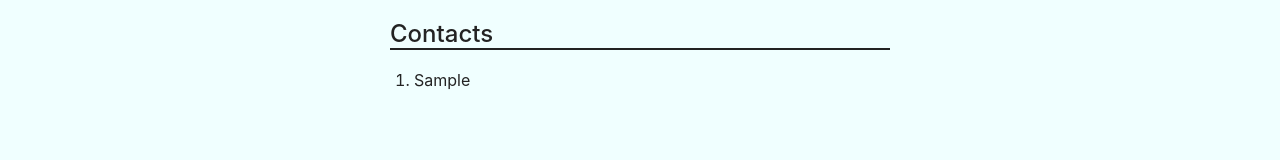
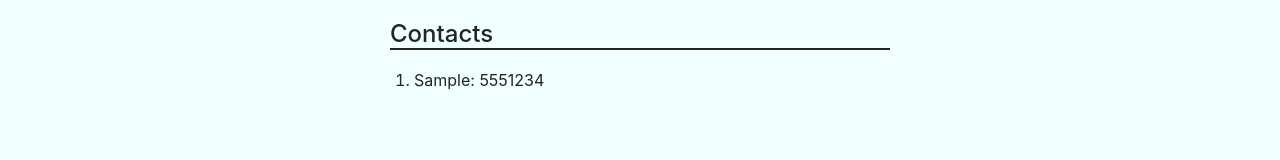
Before and after one commit to savchenkolex/goit-react-hw-02-phonebook, a React (Create React App) app: page / in a window 1280 px wide. Both pictures are taken after typing "Sample", "5551234" into the empty fields and a click on the button "Add Contact". Shown: the part 280-440 px from the top of the page. Built offline with nearby package versions, Linux system fonts and the light colour scheme.

Commit message:
show numbers

```diff
--- a/src/components/ListContacts/ListContacts.jsx
+++ b/src/components/ListContacts/ListContacts.jsx
@@ -6,7 +6,7 @@
         return (
             <ol className={css.listBox}>
                 {this.props.contacts.map(item => {
-                   return <li key={item.id}>{item.name}</li>;
+                   return <li key={item.id}>{item.name}: {item.number}</li>;
                 })}
             </ol>
         )
```
